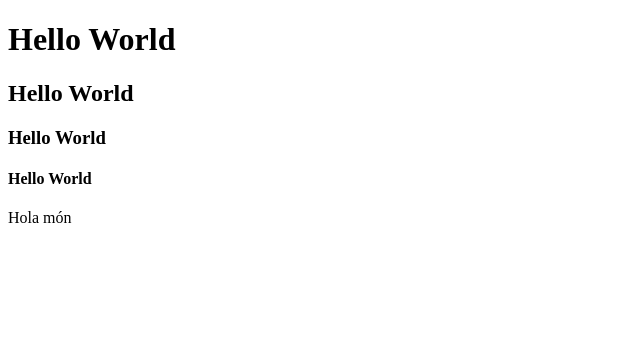
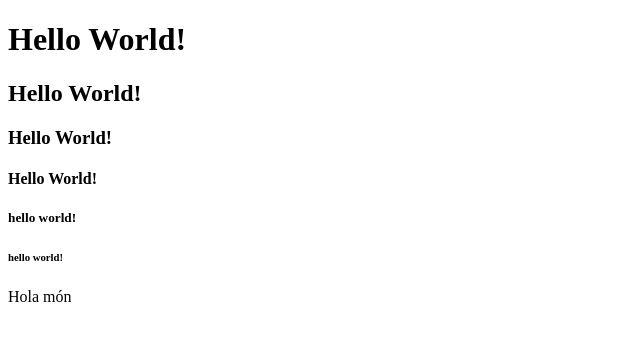
Before and after one commit to JuanCarlos1230/LMGSI_P1, a plain HTML site: page 1.html in a window 1280 px wide. Shown: the whole page, without its empty margins (0-640 px from the left). Drawn offline with Linux system fonts and the light colour scheme.

Commit message:
tiene del H1 al H6

```diff
--- a/1.html
+++ b/1.html
@@ -4,10 +4,12 @@
 <title> Page Title </title>
 </head>
 <body>
-<h1> Hello World </h1>
-<h2> Hello World </h2>
-<h3> Hello World </h3>
-<h4> Hello World </h4>
+<h1> Hello World! </h1>
+<h2> Hello World! </h2>
+<h3> Hello World! </h3>
+<h4> Hello World! </h4>
+<h5> hello world! </h5>
+<h6> hello world! </h6>
 <p> Hola món </p>
 </body>
 </html>
```
